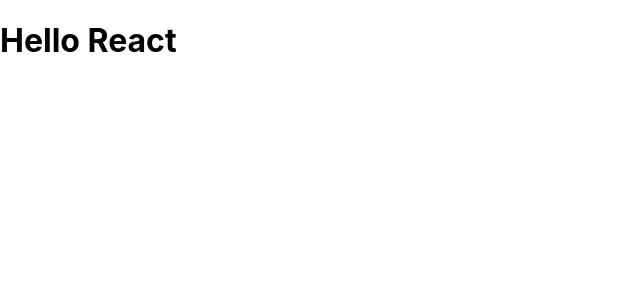
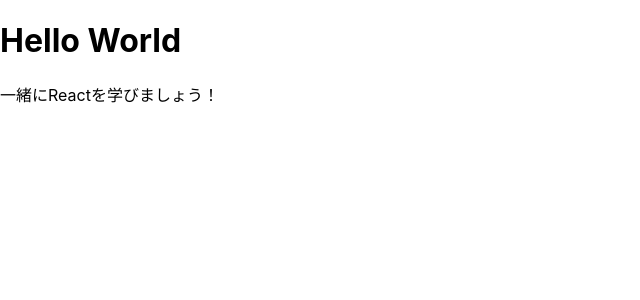
Before and after one commit to maetatu22/react_practice, a React (Create React App) app: page / in a window 1280 px wide. Shown: the top 300 px of the page, without its empty margins (0-640 px from the left). Built offline with nearby package versions, Linux system fonts and the light colour scheme.

Commit message:
JSX記述練習

```diff
--- a/src/App.js
+++ b/src/App.js
@@ -3,7 +3,10 @@
 class App extends React.Component{
   render(){
     return(
-      <h1>Hello React</h1>
+      <div>
+        <h1>Hello World</h1>
+        <p>一緒にReactを学びましょう！</p>
+      </div>
     );
   }
 }
```
